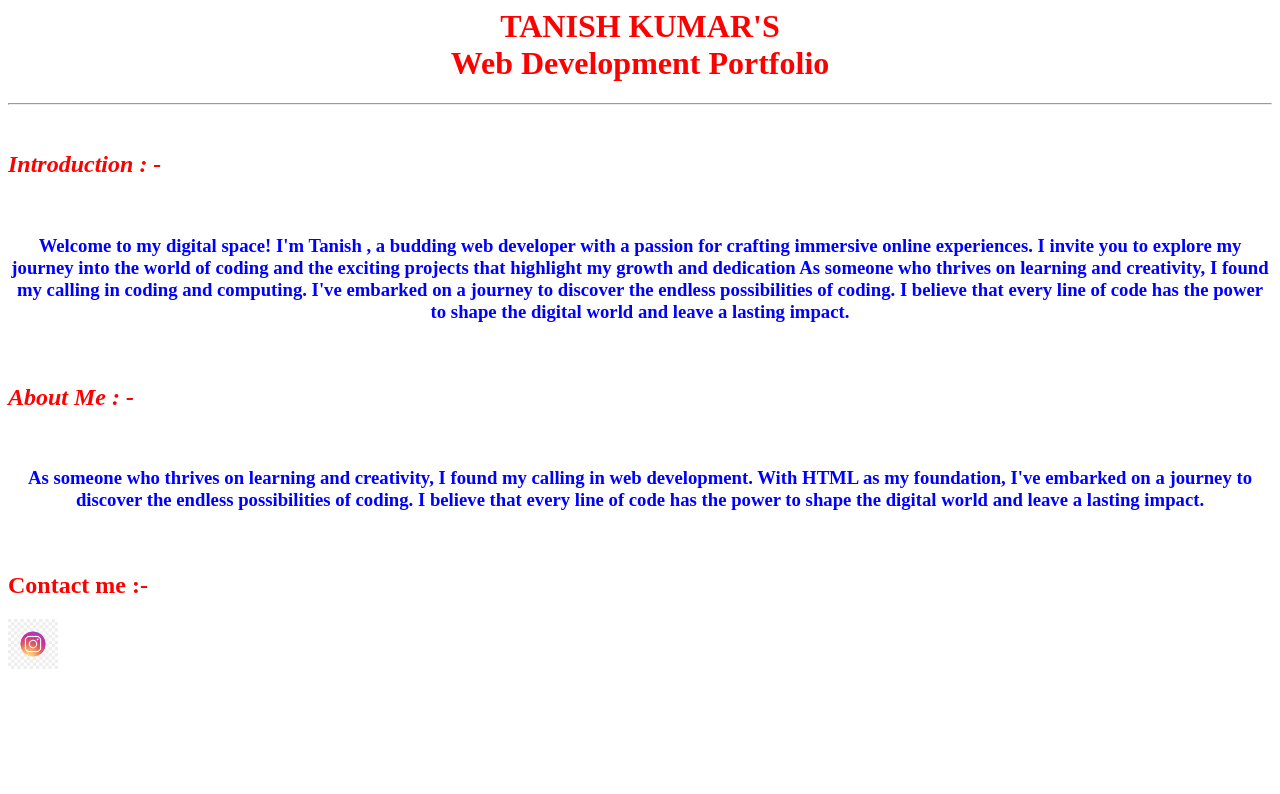
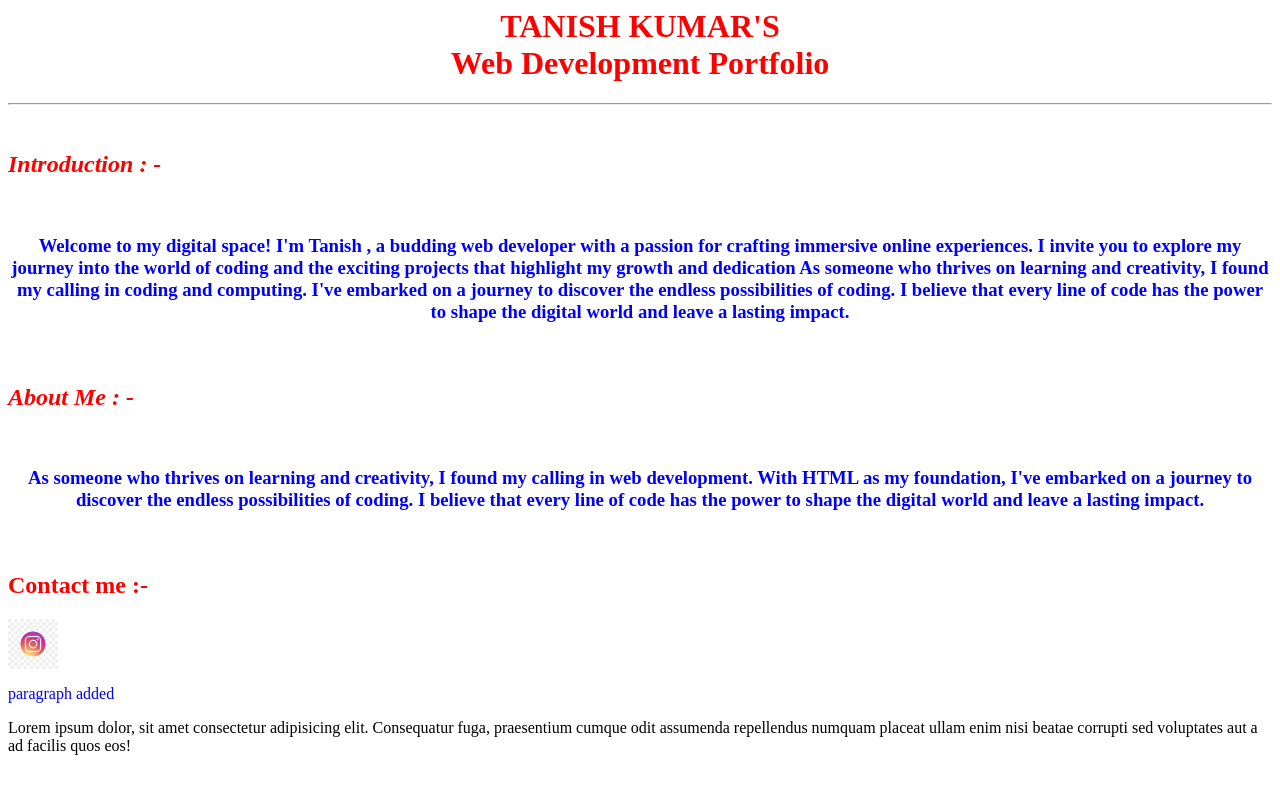
Before and after one commit to mrTanish07/Profile, a plain HTML site: page index1.html in a window 1280 px wide. Drawn offline with Linux system fonts and the light colour scheme.

Commit message:
lorem added

```diff
--- a/index1.html
+++ b/index1.html
@@ -65,5 +65,6 @@
 
 
 </body><grammarly-desktop-integration data-grammarly-shadow-root="true"></grammarly-desktop-integration>
-
+<p> paragraph added</p>
+<div>Lorem ipsum dolor, sit amet consectetur adipisicing elit. Consequatur fuga, praesentium cumque odit assumenda repellendus numquam placeat ullam enim nisi beatae corrupti sed voluptates aut a ad facilis quos eos!</div>
 </html>
```
